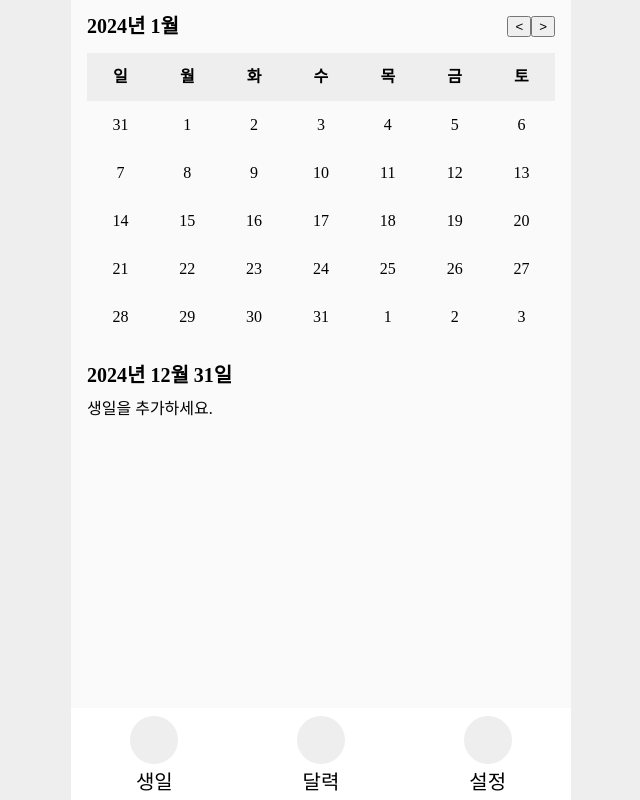
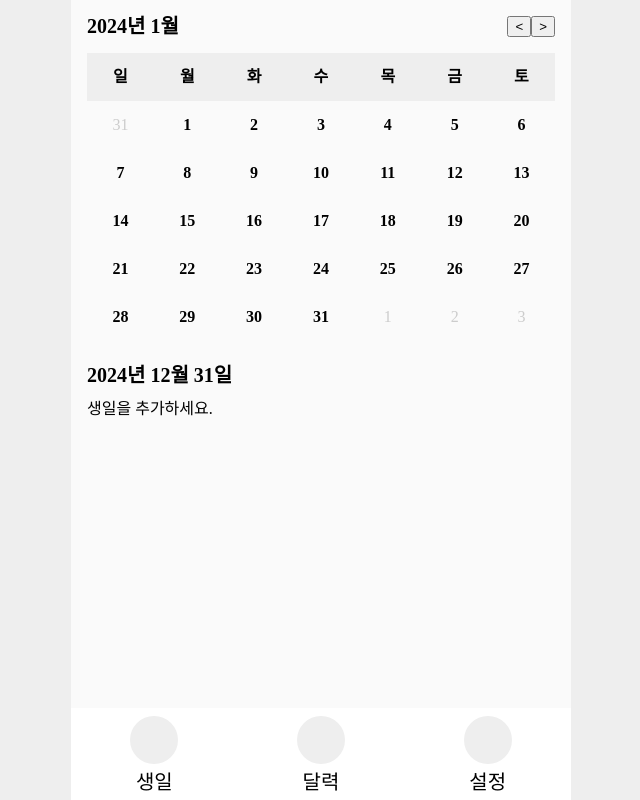
Before and after one commit to wangkodok/birthday-webapp, a React (Vite) app: page /calendar in a window 1280 px wide. Shown: the whole page, without its empty margins (319-959 px from the left). Built offline with nearby package versions, Linux system fonts and the light colour scheme.

Commit message:
1일에서 마지막 날짜까지 코드 제어하고 스타일 작업

```diff
--- a/src/CalendarArea.css
+++ b/src/CalendarArea.css
@@ -40,4 +40,10 @@
   height: var(--few-days);
   text-align: center;
   line-height: var(--few-days);
+  color: #ccc;
 }
+
+.few-days .current-month {
+  font-weight: 700;
+  color: #000;
+}
--- a/src/CalendarArea.jsx
+++ b/src/CalendarArea.jsx
@@ -93,6 +93,18 @@ export default function CalendarArea() {
       </ul>
       <ul className="few-days">
         {arr.map((item, index) => {
+          for (let i = 0; i < arr.length; i++) {
+            if (
+              index >= curMonthStartDate &&
+              index < arr.length - dayDateNext.length
+            ) {
+              return (
+                <li className="current-month" key={index}>
+                  {item}
+                </li>
+              );
+            }
+          }
           return <li key={index}>{item}</li>;
         })}
       </ul>
```
